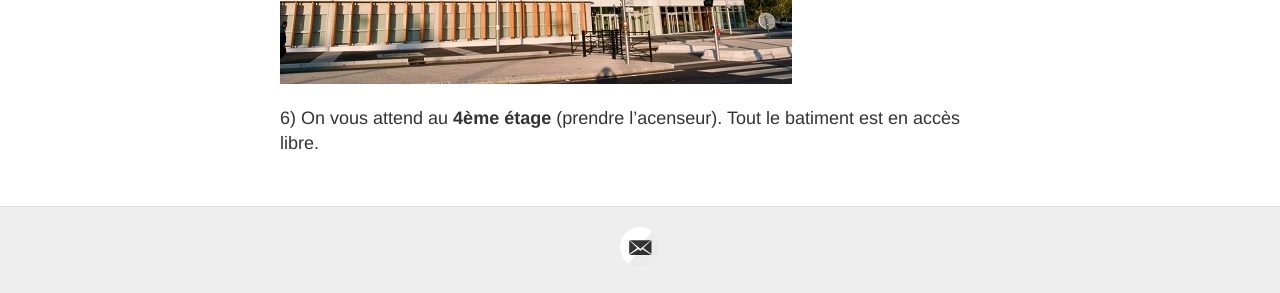
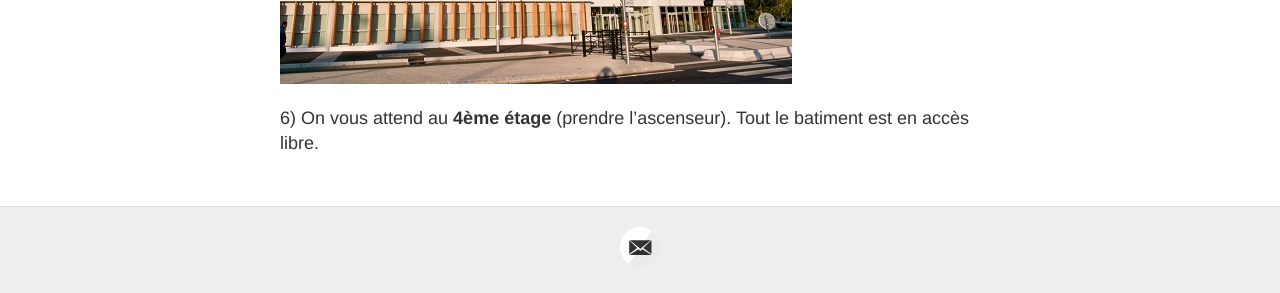
Before and after one commit to MathForGenomics/MathForGenomics.github.io, a Jekyll site: the page built from infos.md, in a window 1280 px wide. Shown: the part 930-1223 px from the top of the page. Built offline with Jekyll 4.4.1, drawn with Linux system fonts in a browser that asks for light colours.

Commit message:
Update infos.md

```diff
--- a/infos.md
+++ b/infos.md
@@ -19,4 +19,4 @@ Plus d'infos [ici](https://www.transilien.com/lignes/rer-trains/rer-D).
 
 ![_config.yml]({{ site.baseurl }}/images/ibgbi.png)
 
-6) On vous attend au **4ème étage** (prendre l'acenseur). Tout le batiment est en accès libre.
+6) On vous attend au **4ème étage** (prendre l'ascenseur). Tout le batiment est en accès libre.
```
